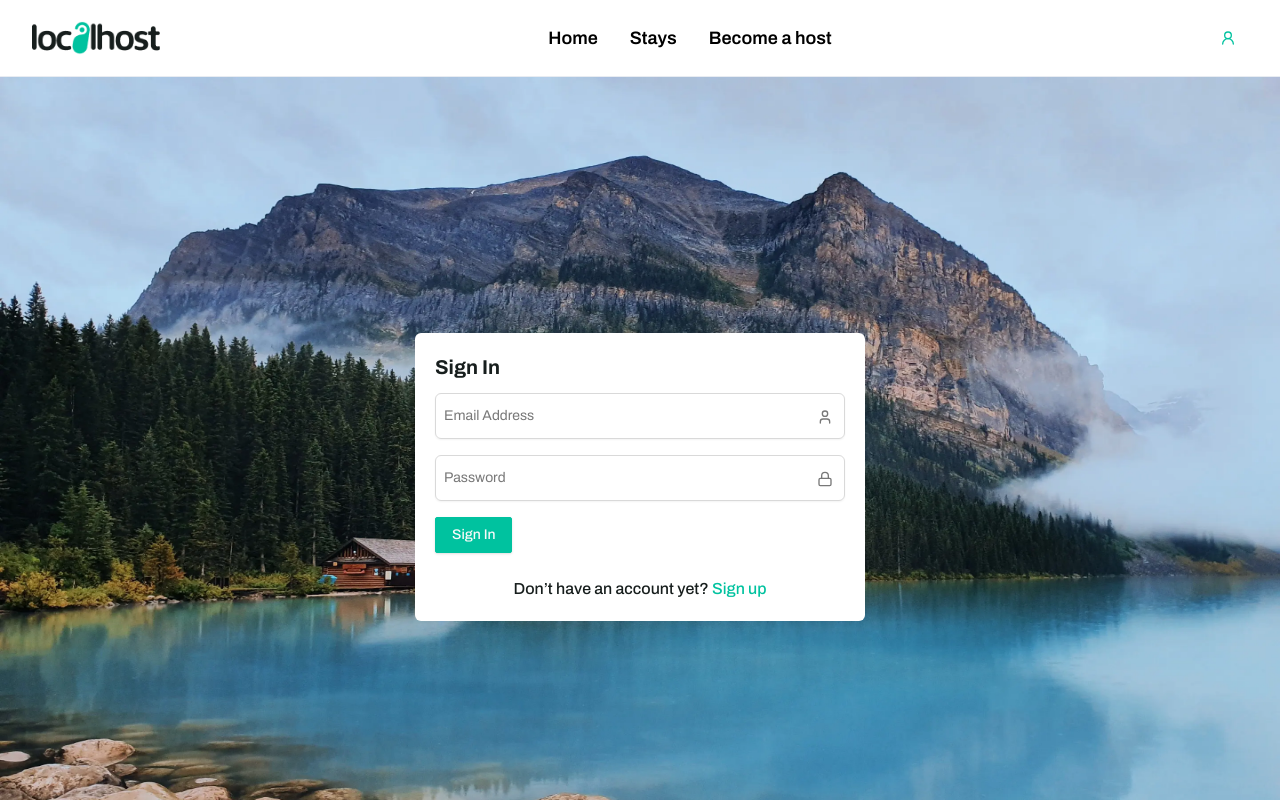
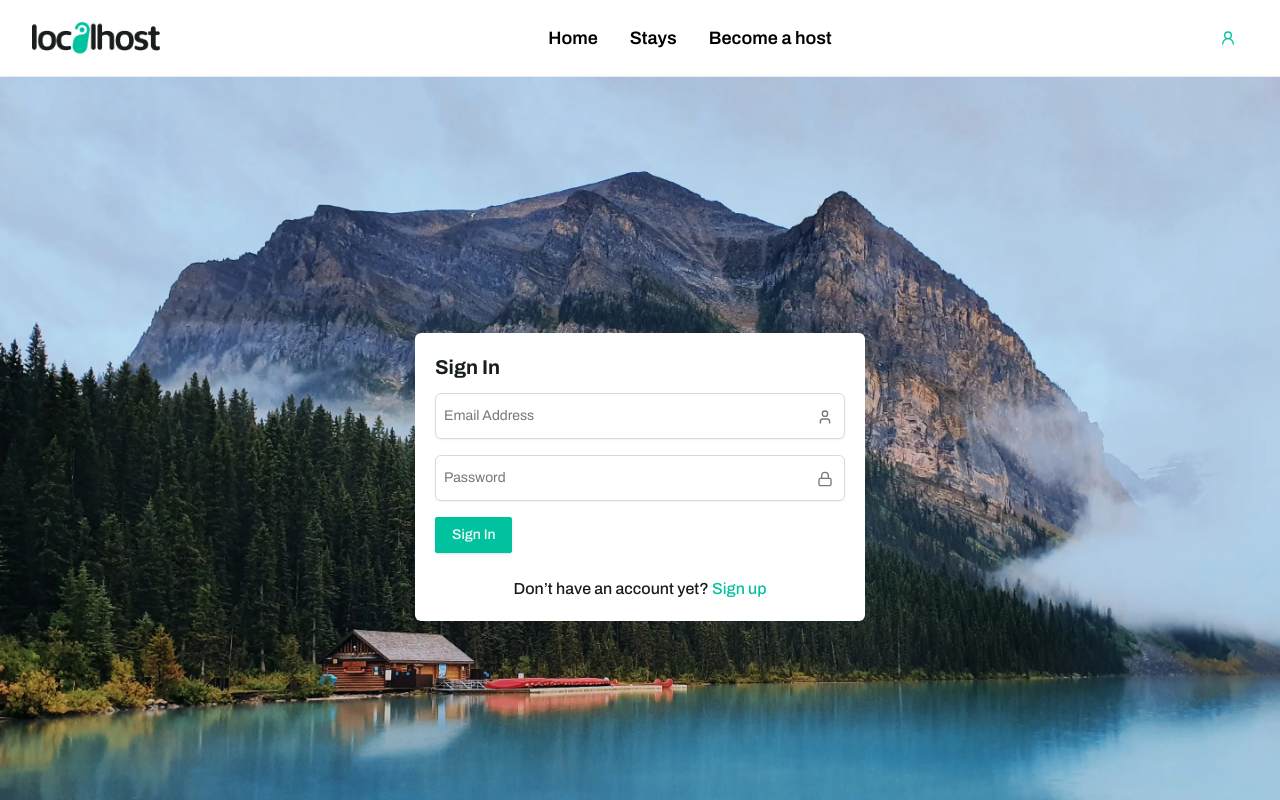
Before and after one commit to alaashalaby/Localhost-Website, a Next.js app: page /login in a window 1280 px wide. Shown: the top 800 px of the page. Built offline with nearby package versions, Linux system fonts and the light colour scheme.

Commit message:
Edit value of background-size to login & register page

```diff
--- a/src/app/login/page.tsx
+++ b/src/app/login/page.tsx
@@ -8,10 +8,9 @@ export const metadata: Metadata = {
 export default function LoginPage() {
   return (
     <div
-      className="w-full h-screen bg-no-repeat bg-center flex items-center justify-center sm:px-3 md:px-0"
+      className="h-screen bg-no-repeat bg-cover flex items-center justify-center px-3 md:px-0"
       style={{
         backgroundImage: `url(${bgImage.src})`,
-        backgroundSize: "100% 100vh",
       }}
     >
       <LoginForm />
--- a/src/app/register/page.tsx
+++ b/src/app/register/page.tsx
@@ -8,10 +8,9 @@ export const metadata: Metadata = {
 export default function RegisterPage() {
   return (
     <div
-      className="w-full h-screen bg-no-repeat bg-center flex items-center justify-center sm:px-3 md:px-0"
+      className="h-screen bg-no-repeat bg-cover flex items-center justify-center px-3 md:px-0"
       style={{
         backgroundImage: `url(${bgImage.src})`,
-        backgroundSize: "100% 100vh",
       }}
     >
       <RegisterForm />
```
